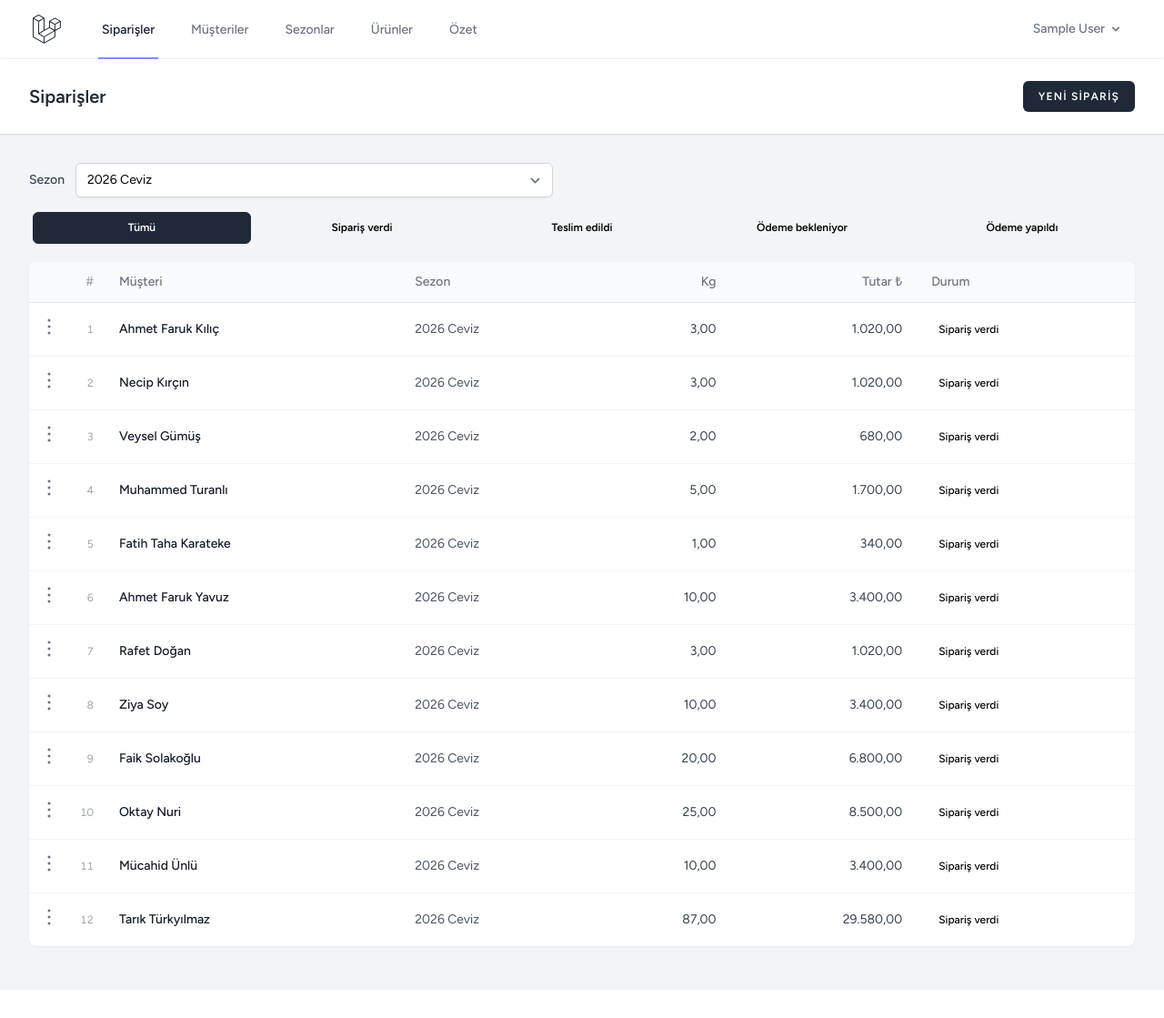
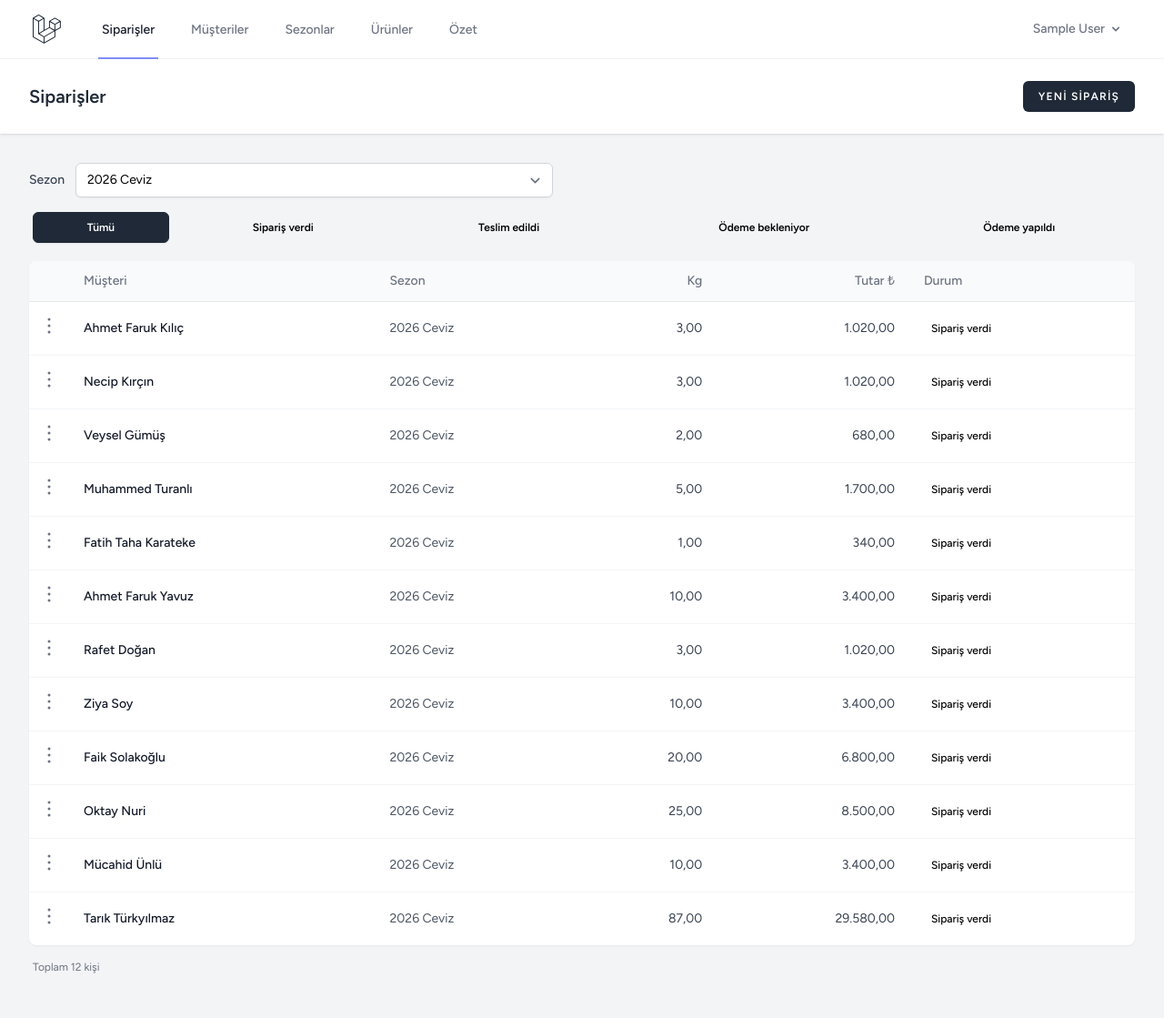
Before and after one commit to fatih-tutar/nuts, a Laravel app: page /orders in a window 1280 px wide. Shown: the whole page at 91% size. Before the commit the page ends 1042 px from the top, so only its background shows below. Run offline with Laravel 12, Linux system fonts and the light colour scheme; the visitor is signed in with stand-in values (Sample User, id 1); data comes from the database, SQL or seed files in the repository; style sheets or scripts are compiled from the project's sources.

Commit message:
Replace order row numbers with a total count and tighten status tabs.
Co-authored-by: Cursor <cursoragent@cursor.com>

```diff
--- a/resources/views/orders/index.blade.php
+++ b/resources/views/orders/index.blade.php
@@ -38,12 +38,12 @@
                     </select>
                 </form>
 
-                <div class="grid grid-cols-5 gap-0.5 rounded-lg bg-gray-100 p-0.5 sm:p-1" role="tablist" aria-label="Sipariş durumu">
+                <div class="grid grid-cols-[0.7fr_1.15fr_1.15fr_1.45fr_1.15fr] gap-0.5 rounded-lg bg-gray-100 p-0.5 sm:p-1" role="tablist" aria-label="Sipariş durumu">
                     <a
                         href="{{ route('orders.index', $seasonQuery) }}"
                         role="tab"
                         aria-selected="{{ $activeStatus === '' ? 'true' : 'false' }}"
-                        class="min-w-0 rounded-md px-1 py-2 text-center text-[10px] leading-tight sm:text-xs sm:leading-snug font-semibold border transition {{ $activeStatus === '' ? 'border-gray-800 bg-gray-800 text-white shadow-sm' : 'border-transparent text-gray-500 hover:bg-white hover:text-gray-800' }}"
+                        class="min-w-0 rounded-md px-0.5 py-2 text-center text-[10px] sm:text-xs font-semibold whitespace-nowrap border transition {{ $activeStatus === '' ? 'border-gray-800 bg-gray-800 text-white shadow-sm' : 'border-transparent text-gray-500 hover:bg-white hover:text-gray-800' }}"
                     >
                         Tümü
                     </a>
@@ -52,7 +52,7 @@
                             href="{{ route('orders.index', array_merge($seasonQuery, ['status' => $statusCase->value])) }}"
                             role="tab"
                             aria-selected="{{ $activeStatus === $statusCase->value ? 'true' : 'false' }}"
-                            class="min-w-0 rounded-md px-1 py-2 text-center text-[10px] leading-tight sm:text-xs sm:leading-snug font-semibold border transition {{ $statusCase->tabClasses($activeStatus === $statusCase->value) }}"
+                            class="min-w-0 rounded-md px-0.5 py-2 text-center text-[10px] sm:text-xs font-semibold whitespace-nowrap border transition {{ $statusCase->tabClasses($activeStatus === $statusCase->value) }}"
                         >
                             {{ $statusCase->shortLabel() }}
                         </a>
@@ -65,7 +65,6 @@
                     <thead class="bg-gray-50">
                         <tr>
                             <th class="w-10 px-1 sm:px-2 py-3"></th>
-                            <th class="w-8 px-2 sm:px-3 py-3 text-right font-medium text-gray-400">#</th>
                             <th class="px-3 sm:px-4 py-3 text-left font-medium text-gray-500">Müşteri</th>
                             <th class="hidden md:table-cell px-4 py-3 text-left font-medium text-gray-500">Sezon</th>
                             <th class="px-2 sm:px-4 py-3 text-right font-medium text-gray-500">Kg</th>
@@ -88,7 +87,6 @@
                                         </form>
                                     </x-row-menu>
                                 </td>
-                                <td class="px-2 sm:px-3 py-3 text-right text-xs text-gray-400 tabular-nums">{{ $orders->firstItem() + $loop->index }}</td>
                                 <td class="px-3 sm:px-4 py-3 text-gray-900 font-medium">
                                     @if ($order->customer)
                                         <a href="{{ route('customers.show', $order->customer) }}" class="hover:underline break-words">{{ $order->customer->name }}</a>
@@ -105,12 +103,18 @@
                             </tr>
                         @empty
                             <tr>
-                                <td colspan="7" class="px-4 py-8 text-center text-gray-500">Sipariş bulunamadı.</td>
+                                <td colspan="6" class="px-4 py-8 text-center text-gray-500">Sipariş bulunamadı.</td>
                             </tr>
                         @endforelse
                     </tbody>
                 </table>
             </div>
+
+            @if ($orders->total() > 0)
+                <p class="text-xs text-gray-500 px-1">
+                    Toplam {{ number_format($orders->total(), 0, ',', '.') }} kişi
+                </p>
+            @endif
 
             <div>{{ $orders->links() }}</div>
         </div>
```
